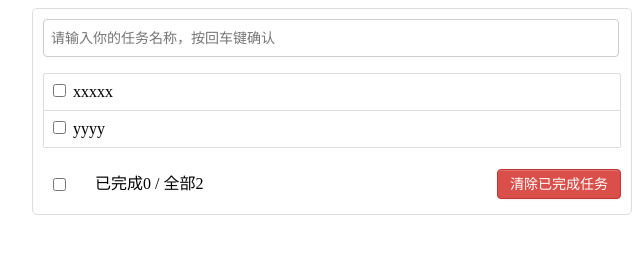
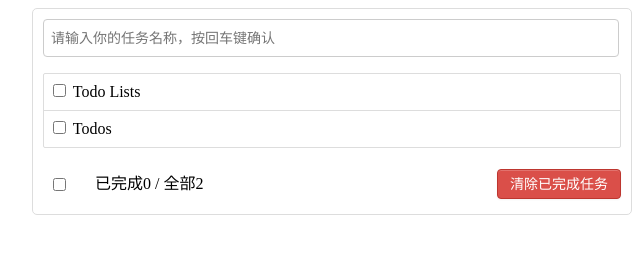
Before and after one commit to ZiWang-Li/git-todos, a plain HTML site: page index.html in a window 1280 px wide. Shown: the full height of the page, 308-948 px from the left. Drawn offline with Linux system fonts and the light colour scheme.

Commit message:
change content

```diff
--- a/index.html
+++ b/index.html
@@ -17,14 +17,14 @@
         <li>
           <label>
             <input type="checkbox"/>
-            <span>xxxxx</span>
+            <span>Todo Lists</span>
           </label>
           <button class="btn btn-danger" style="display:none">删除</button>
         </li>
         <li>
           <label>
             <input type="checkbox"/>
-            <span>yyyy</span>
+            <span>Todos</span>
           </label>
           <button class="btn btn-danger" style="display:none">删除</button>
         </li>
```
